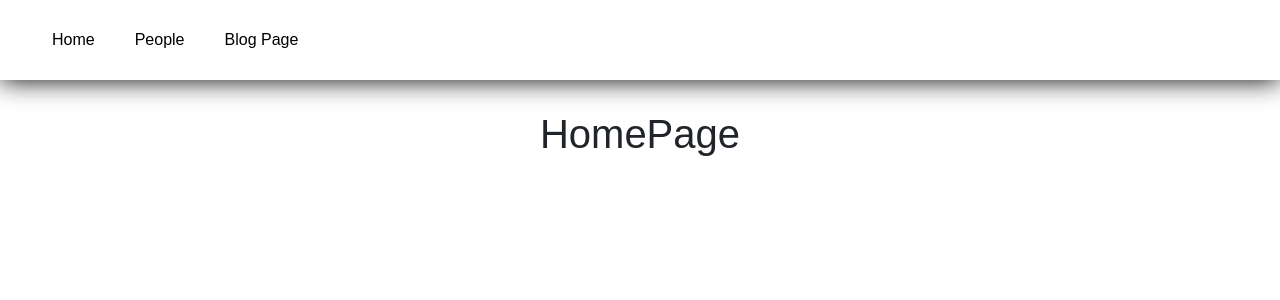
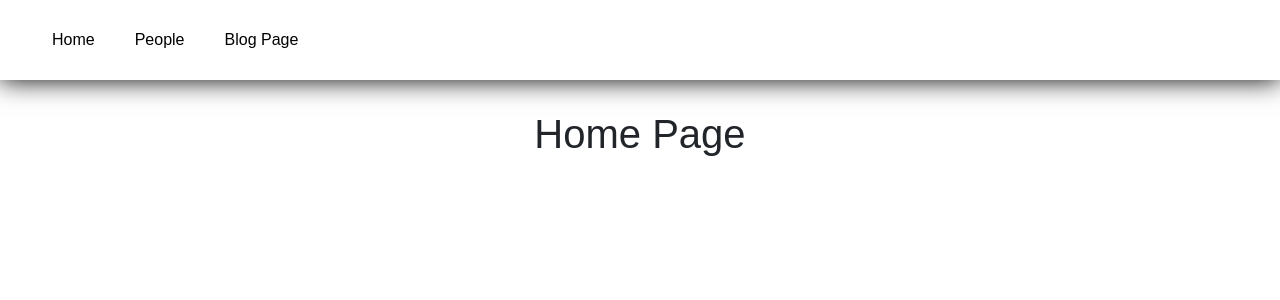
Before and after one commit to blakeah/SPA-website-V2, a React (Create React App) app: page / in a window 1280 px wide. Shown: the top 300 px of the page. Built offline with nearby package versions, Linux system fonts and the light colour scheme.

Commit message:
small commit

```diff
--- a/src/components/HomePage.js
+++ b/src/components/HomePage.js
@@ -1,7 +1,7 @@
 
 function HomePage(props) {
   return (
-      <h1 className="col-md-4 offset-md-4">HomePage</h1>
+      <h1 className="col-md-4 offset-md-4">Home Page</h1>
   )
 };
 
--- a/src/components/PeoplePage.js
+++ b/src/components/PeoplePage.js
@@ -10,7 +10,7 @@ function PeoplePage() {
     <div>
       <h1>People Page</h1>
       {people.map((person) => (
-        <Link key={person.id} to={`/people-page/${person.id}`}>
+        <Link className="link-styles" key={person.id} to={`/people-page/${person.id}`}>
           <Card person={person} />
         </Link>
       ))}
--- a/src/components/styles/Cards.css
+++ b/src/components/styles/Cards.css
@@ -7,6 +7,12 @@
   text-align: left;
   background-color:  #fff;
   box-shadow: 2px 2px 5px grey
+}
+
+.link-styles {
+  padding: 0 30px;
+  color: black;
+  text-decoration: none;
 }
 
 .personFocus {
```
